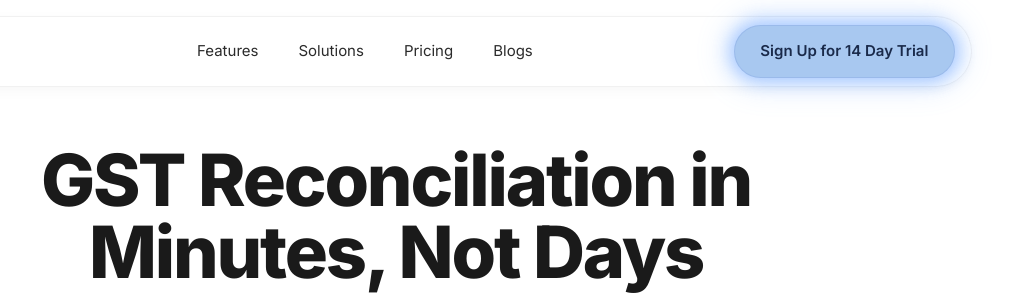
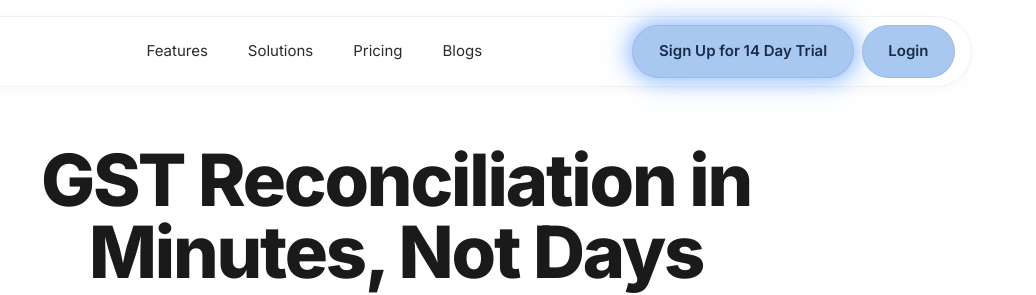
Before and after one commit to varundms/GSTRecowebsite, a plain HTML site: page index.html in a window 1280 px wide. Shown: the top 295 px of the page, 244-1280 px from the left. Drawn offline with nearby package versions, Linux system fonts and the light colour scheme.

Commit message:
Add files via upload

```diff
--- a/index.html
+++ b/index.html
@@ -457,6 +457,7 @@
     </nav>
     <div class="flex items-center gap-2">
       <a href="https://gstreco.heyxia.app/signup" class="btn-signup text-[13px] md:text-[15px]">Sign Up for 14 Day Trial</a>
+      <a href="https://gstreco.heyxia.app/login" class="btn-primary text-[13px] md:text-[15px] hidden md:inline-flex">Login</a>
       <!-- Hamburger button — mobile only -->
       <button id="nav-hamburger" class="md:hidden flex flex-col justify-center items-center w-9 h-9 rounded-full hover:bg-gray-100 transition ml-1" aria-label="Open menu">
         <span class="ham-line block w-5 h-[2px] bg-[var(--text)] rounded transition-all duration-300"></span>
```
